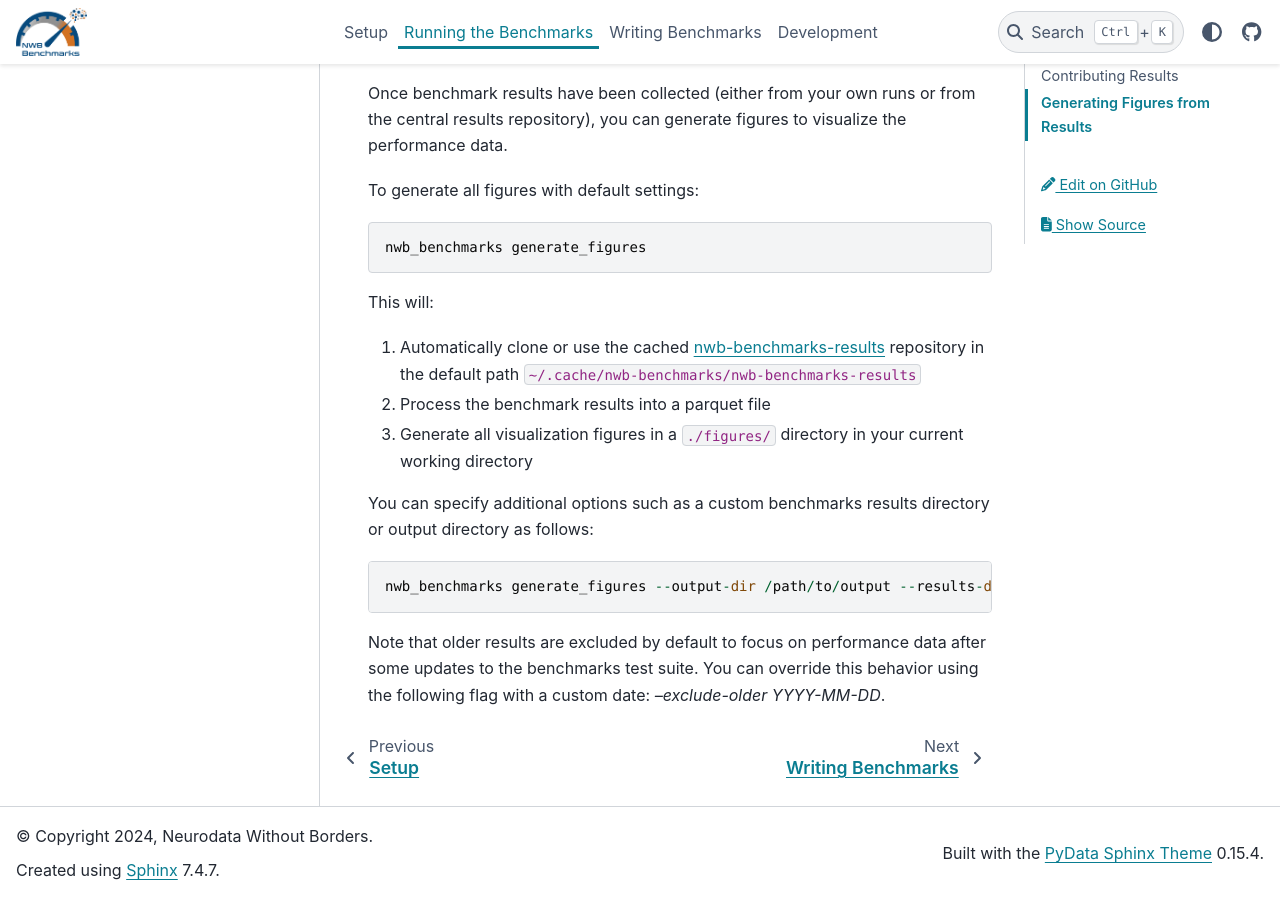
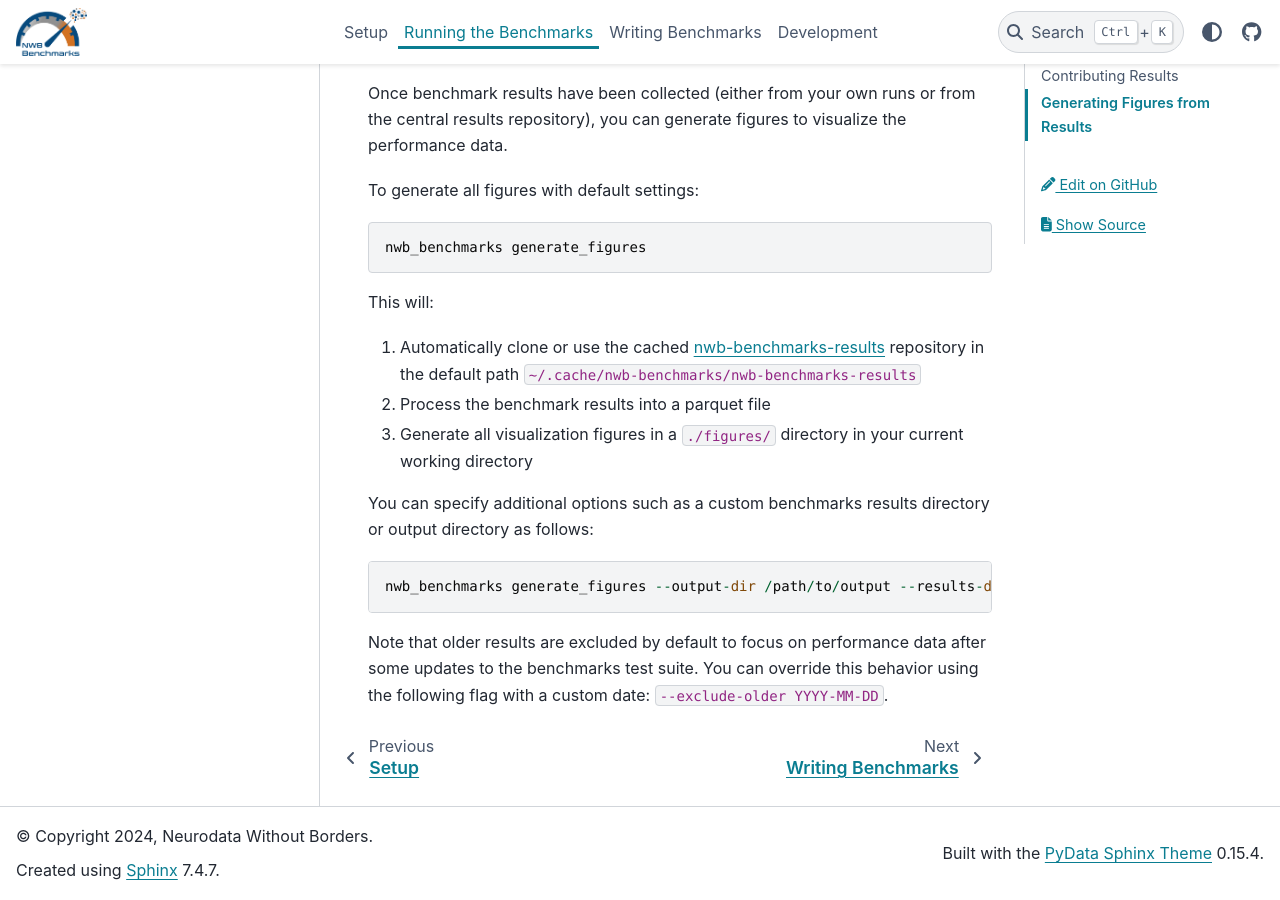
Before and after one commit to NeurodataWithoutBorders/nwb_benchmarks, a Sphinx documentation site: the page built from docs/running_benchmarks.rst, in a window 1280 px wide and 900 px high, scrolled down 3042 px. Built offline with Sphinx 7.4.7 and the PyData theme 0.15.4, drawn with Linux system fonts in a browser that asks for light colours.

Commit message:
fix documentation code styling

```diff
--- a/docs/running_benchmarks.rst
+++ b/docs/running_benchmarks.rst
@@ -140,4 +140,4 @@ You can specify additional options such as a custom benchmarks results directory
     nwb_benchmarks generate_figures --output-dir /path/to/output --results-dir /path/to/results
 
 Note that older results are excluded by default to focus on performance data after some updates to the benchmarks test suite.
-You can override this behavior using the following flag with a custom date: `--exclude-older YYYY-MM-DD`.
+You can override this behavior using the following flag with a custom date: ``--exclude-older YYYY-MM-DD``.
```
